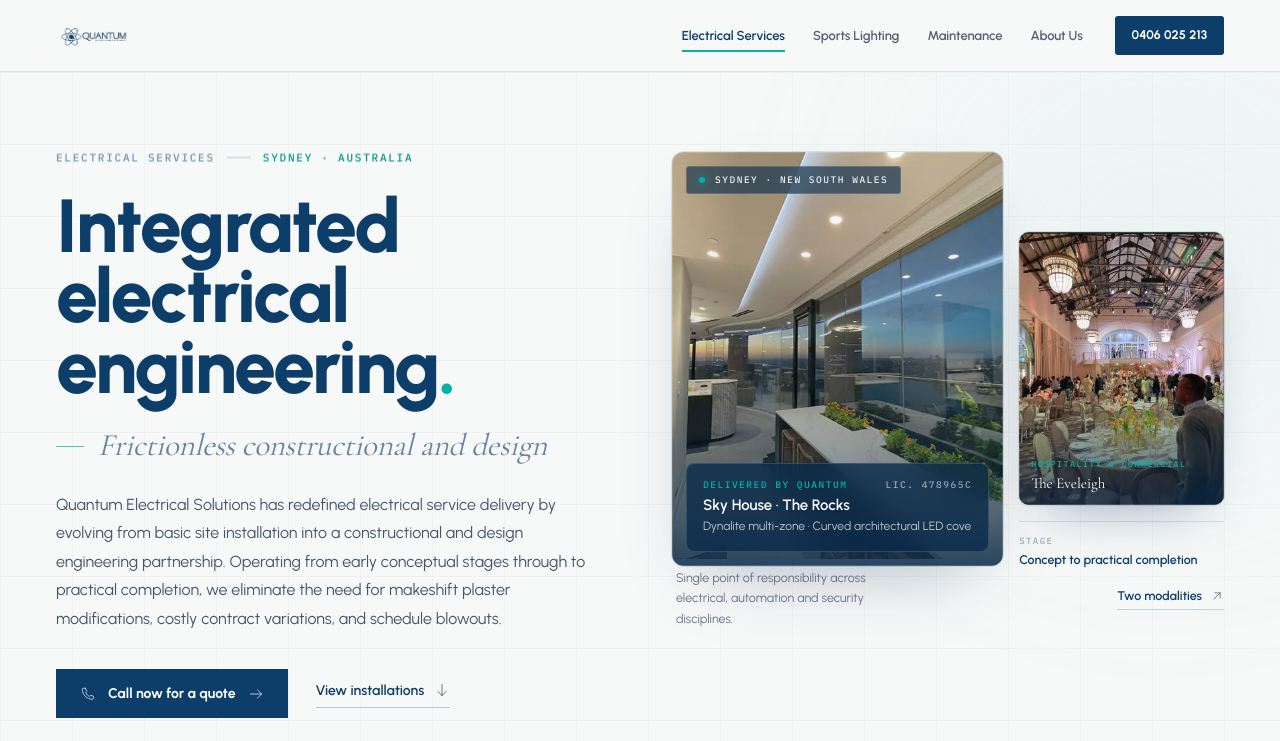
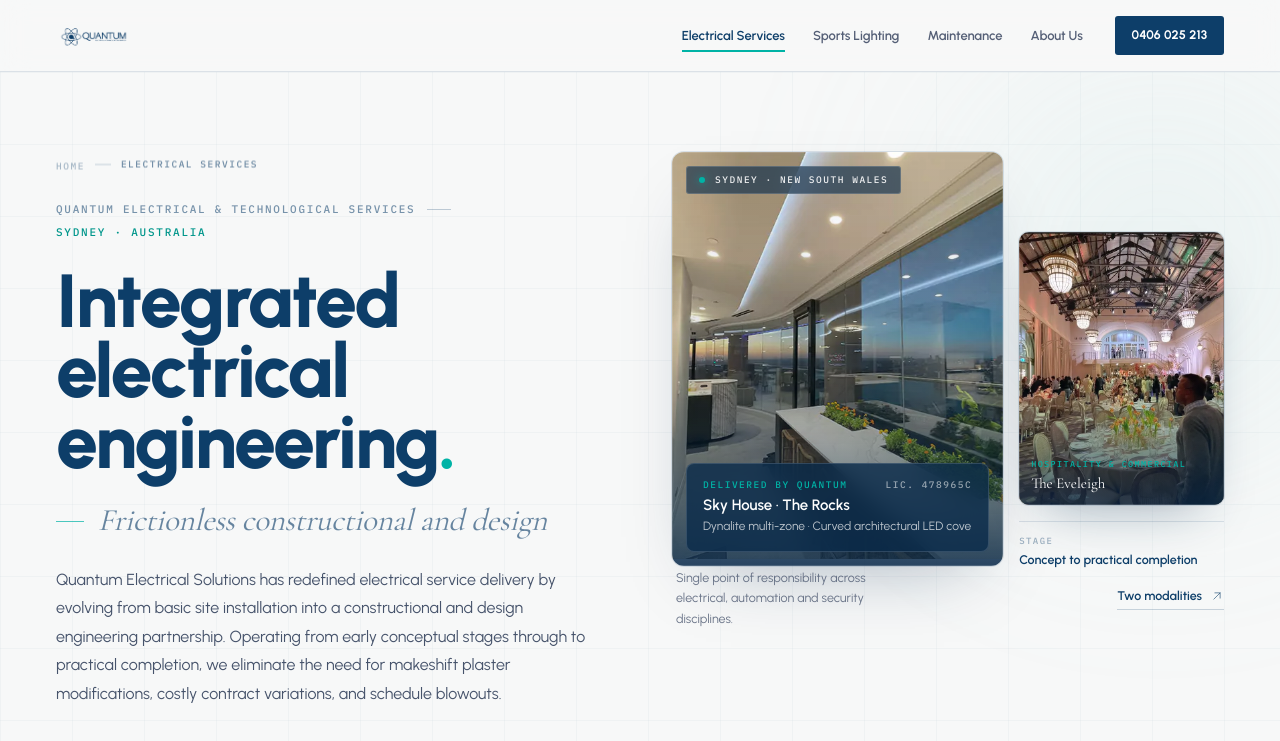
Before and after one commit to douglasagoliveira/QuantumWebsite, an Astro site: page /electrical-instalations in a window 1280 px wide. Shown: the top 741 px of the page. Built offline with nearby package versions, Linux system fonts and the light colour scheme; Astro itself is replaced by a stand-in of ours.

Commit message:
Refine Electrical Services hero: breadcrumb, brand eyebrow and footer arrows
Co-authored-by: arena-agent <297053741+arena-agent@users.noreply.github.com>

```diff
--- a/src/components/sections/page/Installations.tsx
+++ b/src/components/sections/page/Installations.tsx
@@ -64,7 +64,7 @@
           <div className="lg:col-span-5">
             <div className="lg:sticky lg:top-28">
               <Reveal>
-                <Eyebrow tone="teal">{ELECTRICAL_PAGE.eyebrow}</Eyebrow>
+                <Eyebrow tone="teal">Electrical services</Eyebrow>
               </Reveal>
 
               <h2
--- a/src/components/sections/page/ServicesHero.tsx
+++ b/src/components/sections/page/ServicesHero.tsx
@@ -43,6 +43,25 @@
           {/* ── Copy ─────────────────────────────────────────── */}
           <div className="lg:col-span-6">
             <Reveal>
+              <nav aria-label="Breadcrumb" className="mb-7">
+                <ol className="flex items-center gap-2.5">
+                  <li>
+                    <a
+                      href="/"
+                      className="u-eyebrow text-[9.5px] text-q-navy/35 transition-colors duration-400 hover:text-q-navy"
+                    >
+                      Home
+                    </a>
+                  </li>
+                  <li aria-hidden className="h-px w-4 bg-q-navy/22" />
+                  <li aria-current="page" className="u-eyebrow text-[9.5px] text-q-navy/60">
+                    Electrical services
+                  </li>
+                </ol>
+              </nav>
+            </Reveal>
+
+            <Reveal delay={60}>
               <div className="flex flex-wrap items-center gap-3">
                 <span className="u-eyebrow text-q-navy/55">{eyebrow}</span>
                 <span aria-hidden className="h-px w-6 shrink-0 bg-q-navy/25" />
--- a/src/data/electrical.ts
+++ b/src/data/electrical.ts
@@ -8,7 +8,7 @@
   title: "Electrical Services — Quantum Electrical & Technological Services",
   description:
     "Quantum Electrical Solutions has redefined electrical service delivery by evolving from basic site installation into a constructional and design engineering partnership.",
-  eyebrow: "Electrical services",
+  eyebrow: "Quantum Electrical & Technological Services",
   eyebrowSub: "Sydney · Australia",
   headline: ["Integrated", "electrical", "engineering"],
   subline: "Frictionless constructional and design",
```
